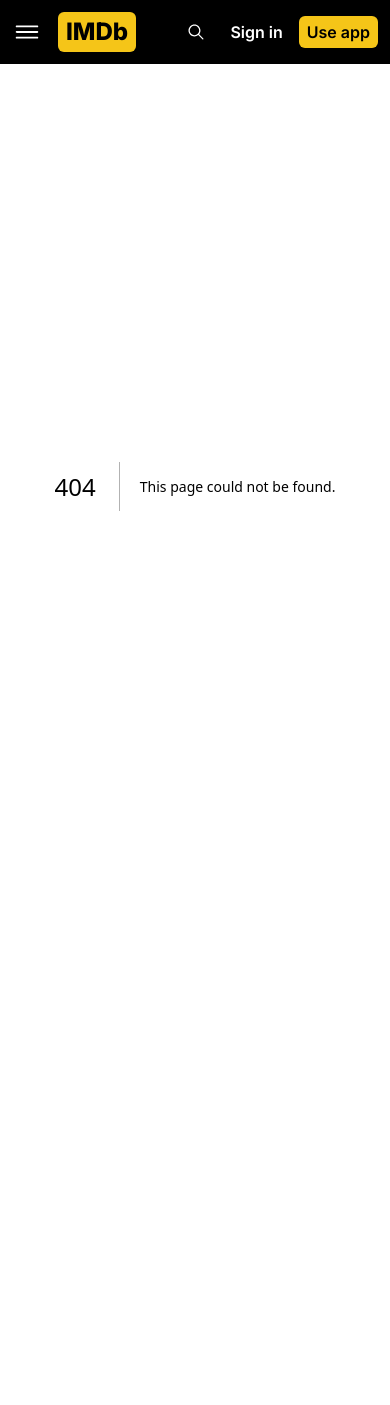
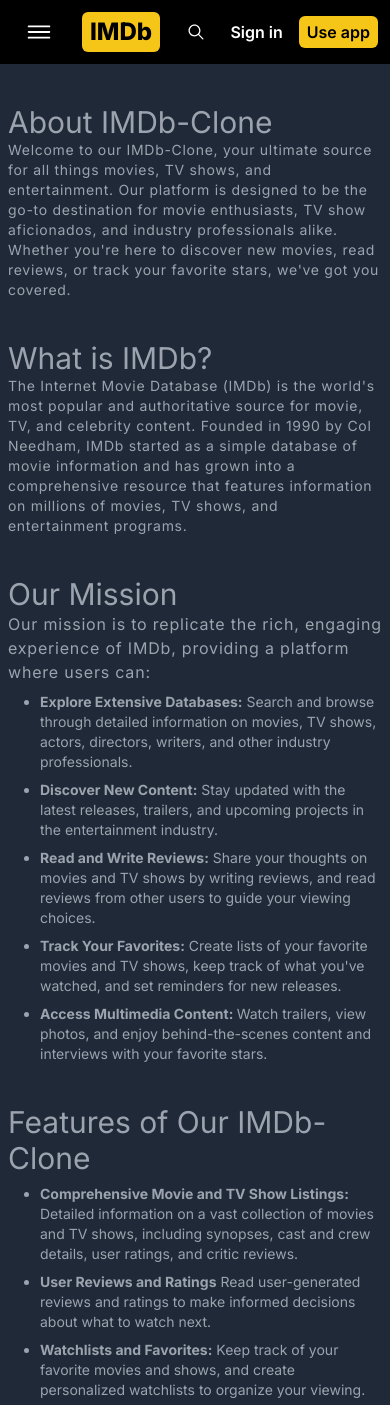
Before and after one commit to Ariyan-Rahman-Anas/Next-IMDb, a Next.js app: page /about in a window 390 px wide. Before the commit this address had no page. Shown: the top 1405 px of the page. Before the commit the page ends 908 px from the top, so only its background shows below. Built offline with nearby package versions, Linux system fonts and the light colour scheme.

Commit message:
added responsive header and about page

```diff
--- /dev/null
+++ b/src/app/about/page.jsx
@@ -0,0 +1,121 @@
+export default function About() {
+  return (
+    <div className="w-full md:w-[85vw] mx-auto pt-10 pb-5 px-2 text-sm">
+      <h1 className="text-3xl  ">About IMDb-Clone</h1>
+      <p className="tracking-wider">
+        Welcome to our IMDb-Clone, your ultimate source for all things movies,
+        TV shows, and entertainment. Our platform is designed to be the go-to
+        destination for movie enthusiasts, TV show aficionados, and industry
+        professionals alike. Whether you're here to discover new movies, read
+        reviews, or track your favorite stars, we've got you covered.
+      </p>
+      <h1 className="text-3xl mt-10 ">What is IMDb?</h1>
+      <p className="tracking-wider">
+        The Internet Movie Database (IMDb) is the world's most popular and
+        authoritative source for movie, TV, and celebrity content. Founded in
+        1990 by Col Needham, IMDb started as a simple database of movie
+        information and has grown into a comprehensive resource that features
+        information on millions of movies, TV shows, and entertainment programs.
+      </p>
+      <h1 className="text-3xl mt-10 ">Our Mission</h1>
+      <p className="tracking-wider text-base ">
+        Our mission is to replicate the rich, engaging experience of IMDb,
+        providing a platform where users can:
+      </p>
+      <ul className="list-disc ml-8 mt-2 space-y-2 ">
+        <li>
+          <strong>Explore Extensive Databases:</strong> Search and browse
+          through detailed information on movies, TV shows, actors, directors,
+          writers, and other industry professionals.
+        </li>
+        <li>
+          <strong>Discover New Content:</strong> Stay updated with the latest
+          releases, trailers, and upcoming projects in the entertainment
+          industry.
+        </li>
+        <li>
+          <strong>Read and Write Reviews:</strong> Share your thoughts on movies
+          and TV shows by writing reviews, and read reviews from other users to
+          guide your viewing choices.
+        </li>
+        <li>
+          <strong>Track Your Favorites:</strong> Create lists of your favorite
+          movies and TV shows, keep track of what you've watched, and set
+          reminders for new releases.
+        </li>
+        <li>
+          <strong>Access Multimedia Content: </strong> Watch trailers, view
+          photos, and enjoy behind-the-scenes content and interviews with your
+          favorite stars.
+        </li>
+      </ul>
+      <h1 className="text-3xl mt-10 ">Features of Our IMDb-Clone</h1>
+      <ul className="list-disc ml-8 mt-2 space-y-2 ">
+        <li>
+          <strong>Comprehensive Movie and TV Show Listings: </strong> Detailed
+          information on a vast collection of movies and TV shows, including
+          synopses, cast and crew details, user ratings, and critic reviews.
+        </li>
+        <li>
+          <strong>User Reviews and Ratings</strong> Read user-generated reviews
+          and ratings to make informed decisions about what to watch next.
+        </li>
+        <li>
+          <strong>Watchlists and Favorites:</strong> Keep track of your favorite
+          movies and shows, and create personalized watchlists to organize your
+          viewing.
+        </li>
+        <li>
+          <strong>Trending and Popular Content:</strong> Discover what's
+          currently trending and popular in the world of entertainment.
+        </li>
+        <li>
+          <strong>Advanced Search and Filters: </strong> Find exactly what
+          you're looking for with advanced search options and filters based on
+          genre, release year, rating, and more.
+        </li>
+        <li>
+          <strong>News and Updates: </strong> Stay up-to-date with the latest
+          news, interviews, and updates from the entertainment industry.
+        </li>
+      </ul>
+      <h1 className="text-3xl mt-10 ">Our Community</h1>
+      <p className="tracking-wider  ">
+        Join a community of like-minded movie lovers and TV show enthusiasts.
+        Engage in discussions, participate in polls, and share your insights and
+        recommendations with others. Our platform is built to foster a vibrant
+        and inclusive community where everyone can contribute and find value
+      </p>
+      <h1 className="text-3xl mt-10 ">Why Choose Our IMDb-Clone?</h1>
+      <ul className="list-disc ml-8 mt-2 space-y-2 ">
+        <li>
+          <strong>User-Friendly Interface:</strong> Our website is designed with
+          a clean, intuitive interface that makes it easy to navigate and find
+          the information you need.
+        </li>
+        <li>
+          <strong>Regular Updates:</strong> We continuously update our database
+          to ensure you have access to the latest information on new releases,
+          trailers, and industry news.
+        </li>
+        <li>
+          <strong>High-Quality Content:</strong> We prioritize accuracy and
+          quality in all the information we provide, ensuring you have reliable
+          and up-to-date content at your fingertips.
+        </li>
+      </ul>
+      <h1 className="text-3xl mt-10 ">Get Started</h1>
+      <p className="tracking-wider">
+        Dive into the world of movies and TV shows with our IMDb-Clone. Whether
+        you're looking for information on a specific film, discovering new
+        content to watch, or wanting to share your opinions, our platform offers
+        everything you need. Start exploring today and become a part of our
+        growing community of entertainment enthusiasts.
+      </p>
+      <p className="tracking-wider mt-8 text-lg  font-semibold">
+        Thank you for choosing our IMDb-Clone. We hope you enjoy your
+        experience!
+      </p>
+    </div>
+  );
+}
--- a/src/app/layout.js
+++ b/src/app/layout.js
@@ -12,7 +12,7 @@
 export default function RootLayout({ children }) {
   return (
     <html lang="en">
-      <body className={inter.className}>
+      <body className={`${inter.className} bg-gray-800 text-gray-400 `}>
         <Header></Header>
         {children}</body>
     </html>
--- a/src/components/Header.jsx
+++ b/src/components/Header.jsx
@@ -8,9 +8,9 @@
     <div className="text-white bg-black p-3 w-full">
       <div className="flex items-center gap-4 w-full ">
         <div className="flex flex-row-reverse items-center lg:flex-row gap-4  ">
-          <h1 className="font-extrabold text-2xl text-black bg-[#f5c518] px-2 py-1 rounded-md ">
+          <Link href="/" className="font-extrabold text-2xl text-black bg-primary px-2 py-1 rounded-md ">
             IMDb
-          </h1>
+          </Link>
           <MenuItems />
         </div>
         <SearchBar></SearchBar>
@@ -24,7 +24,7 @@
         <Link href="/" className="font-semibold min-w-fit ">
           Sign in
               </Link>
-              <Link href="/" className="lg:hidden font-semibold min-w-fit text-black bg-[#f5c518] px-2 py-1 rounded-md ">Use app</Link>
+              <Link href="/" className="lg:hidden font-semibold min-w-fit text-black bg-primary px-2 py-1 rounded-md ">Use app</Link>
       </div>
     </div>
   );
--- a/src/components/MenuItems.jsx
+++ b/src/components/MenuItems.jsx
@@ -1,13 +1,42 @@
+"use client"; // Add this directive at the top
+
+import { useState } from 'react';
+import Link from "next/link";
 import { IoIosMenu } from "react-icons/io";
 
 export default function MenuItems() {
+
+  const [menus, setMenus] = useState(false)
+  const [hideMenu, setHidemenu] = useState(false)
+
+  const hidingMenu=()=>{
+    setMenus(!menus)
+  }
+
   return (
     <div>
-      <div className="flex items-center gap-1 cursor-pointer ">
-        <button className="text-3xl">
-          <IoIosMenu />
+      <div className="relative ">
+        <button
+          onClick={() => setMenus(!menus)}
+          className="flex items-center gap-1 hover:bg-gray-800 px-3 py-1 rounded-md duration-500 cursor-pointer "
+        >
+          <IoIosMenu className="text-3xl " />
+          <span className="hidden lg:inline text-base ">Menu</span>
         </button>
-        <p className="hidden lg:inline ">Menu</p>
+        <div className="relative ">
+          {menus && (
+            <div className="menu-items w-[93vw] md:w-[30vw] min-h-20 absolute top-[.8rem] left-0  bg-gray-700 rounded-b-md px-4 py-2 duration-500 ">
+              <ul>
+                <li onClick={hidingMenu} className="hover:underline ">
+                  <Link href="/">Home</Link>
+                </li>
+                <li onClick={hidingMenu} className="hover:underline ">
+                  <Link href="/about">About</Link>
+                </li>
+              </ul>
+            </div>
+          )}
+        </div>
       </div>
     </div>
   );
--- a/tailwind.config.js
+++ b/tailwind.config.js
@@ -12,6 +12,11 @@
         "gradient-conic":
           "conic-gradient(from 180deg at 50% 50%, var(--tw-gradient-stops))",
       },
+      colors: {
+        // primary: "#40b93c",
+        primary: "#f5c518",
+        danger: "#ff3811",
+      },
     },
   },
   plugins: [],
```
